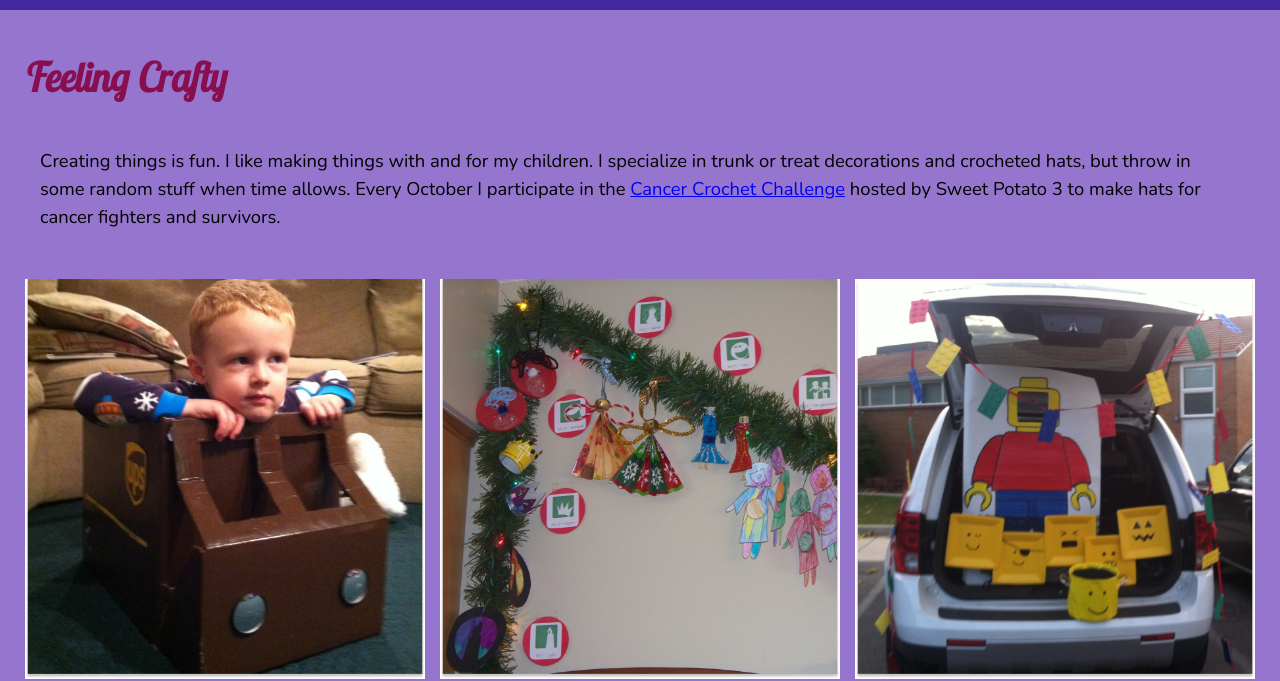
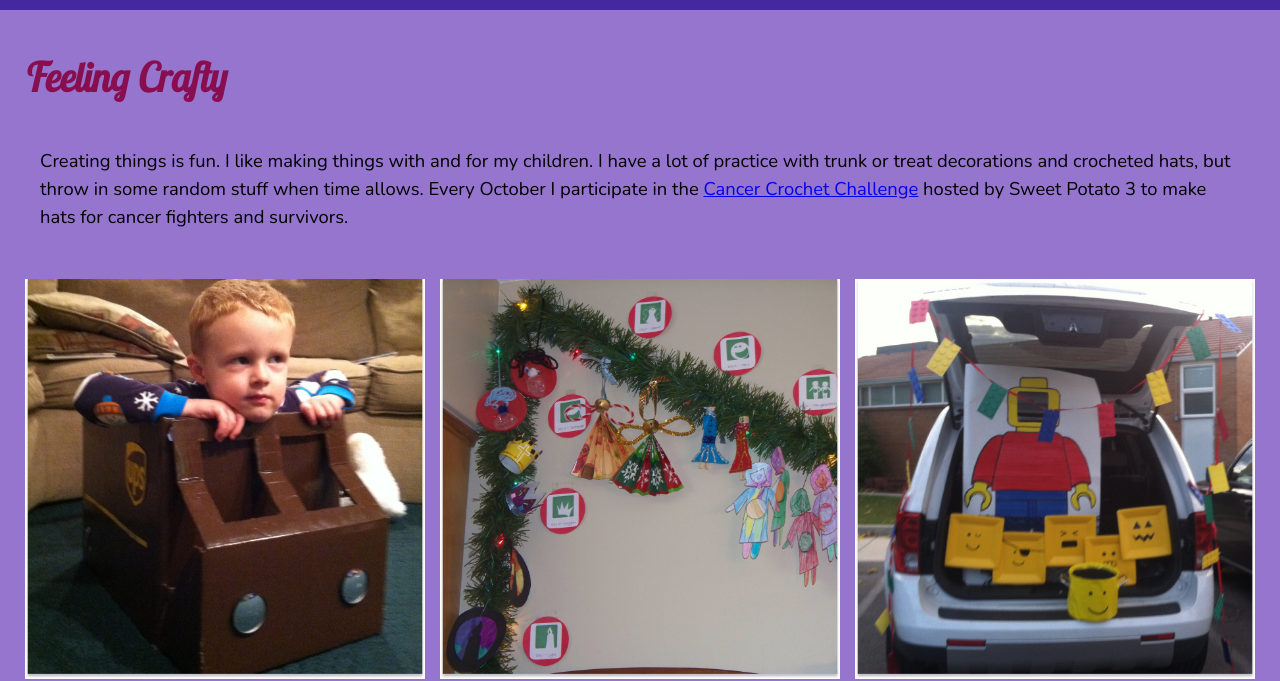
Before and after one commit to sjhittlegit/Sips-and-stitches, a plain HTML site: page crafts.html in a window 1280 px wide. Shown: the part 120-801 px from the top of the page. Drawn offline with nearby package versions, Linux system fonts and the light colour scheme.

Commit message:
Update crafts.html
Update craft wording

```diff
--- a/crafts.html
+++ b/crafts.html
@@ -26,7 +26,7 @@
 <div class="story">
   <h1><em>Feeling Crafty</em></h1>
   <div class="story-inner">
-    <p>Creating things is fun. I like making things with and for my children. I specialize in trunk or treat decorations and crocheted hats, but throw in some random stuff when time allows. Every October I participate in the <a target="_blank" href="https://sweetpotato3.com/charity/">Cancer Crochet Challenge</a> hosted by Sweet Potato 3 to make hats for cancer fighters and survivors.</p>
+    <p>Creating things is fun. I like making things with and for my children. I have a lot of practice with trunk or treat decorations and crocheted hats, but throw in some random stuff when time allows. Every October I participate in the <a target="_blank" href="https://sweetpotato3.com/charity/">Cancer Crochet Challenge</a> hosted by Sweet Potato 3 to make hats for cancer fighters and survivors.</p>
   </div>
 </div>
 
```
